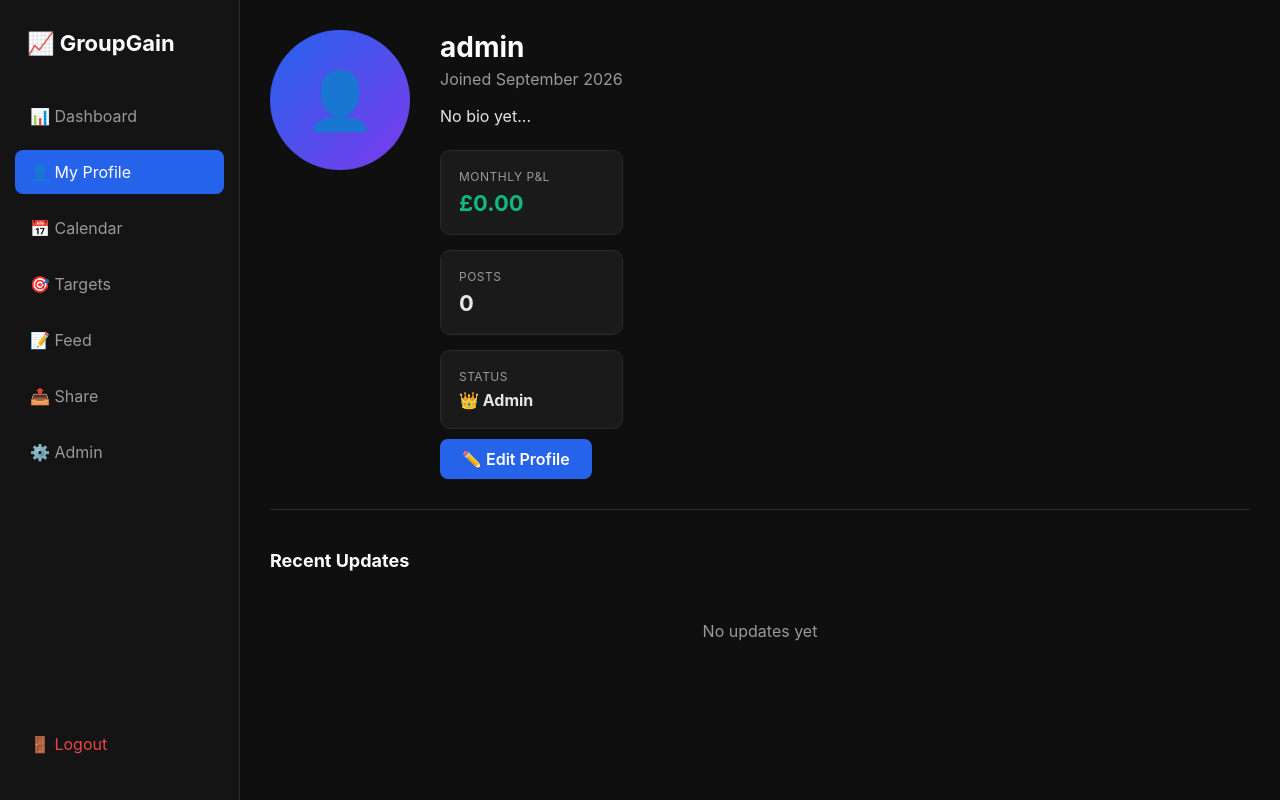
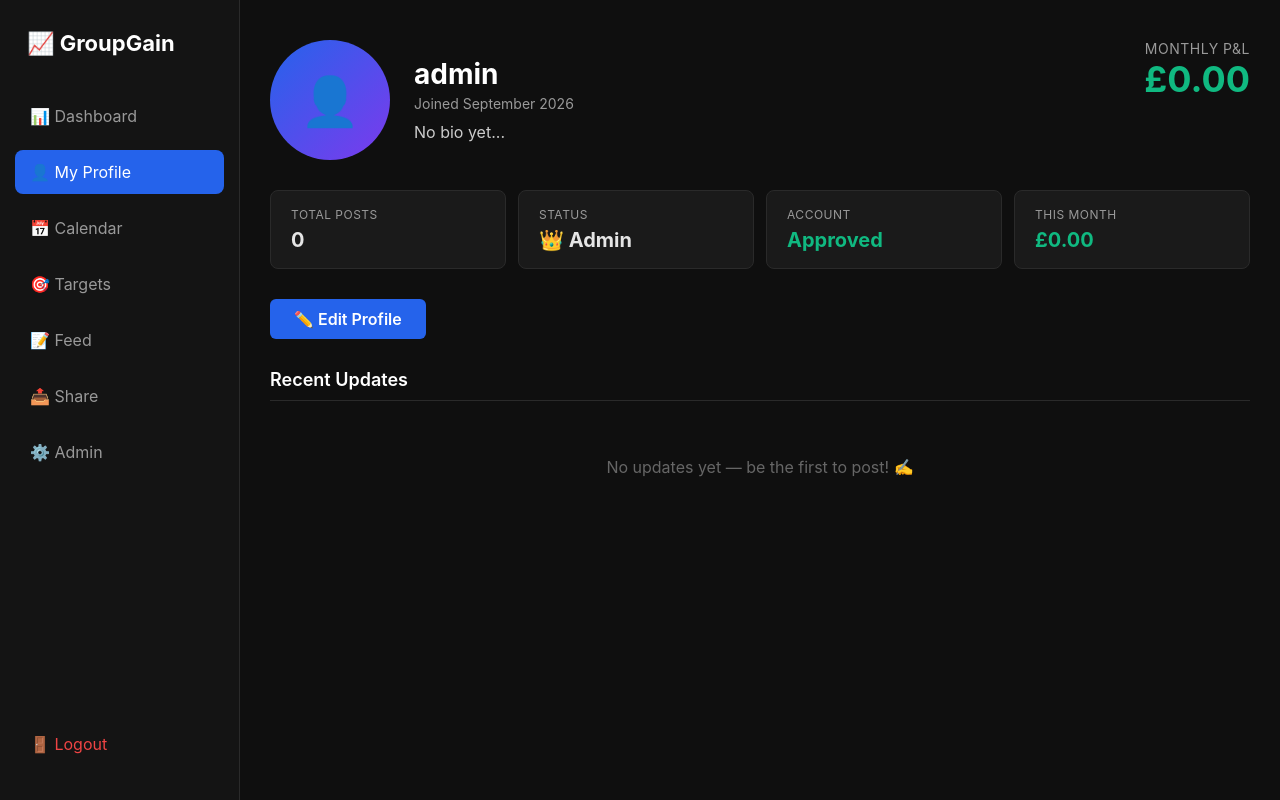
Before and after one commit to leemossford-jpg/groupgain, a Flask app: page /profile/admin in a window 1280 px wide. Run offline with Flask 3, Linux system fonts and the light colour scheme; a user stored in the database is signed in; data that the repository does not hold is empty.

Commit message:
Update profile.html

```diff
--- a/templates/profile.html
+++ b/templates/profile.html
@@ -2,147 +2,220 @@
 {% block content %}
 
 <style>
-  .profile-header {
+  .page-wrap { padding: 10px 0; }
+
+  /* ===== TOP HEADER — like Monthly Performance ===== */
+  .profile-top {
     display: flex;
-    gap: 30px;
+    justify-content: space-between;
     align-items: flex-start;
-    margin-bottom: 40px;
-    padding-bottom: 30px;
-    border-bottom: 1px solid #2a2a2a;
+    margin-bottom: 30px;
+    flex-wrap: wrap;
+    gap: 20px;
   }
-  .profile-avatar {
-    width: 140px;
-    height: 140px;
+  .profile-identity {
+    display: flex;
+    gap: 24px;
+    align-items: center;
+  }
+  .avatar-lg {
+    width: 120px;
+    height: 120px;
     border-radius: 50%;
     background: linear-gradient(135deg, #2563eb, #7c3aed);
     display: flex;
     align-items: center;
     justify-content: center;
-    font-size: 56px;
+    font-size: 48px;
+    overflow: hidden;
     flex-shrink: 0;
-    overflow: hidden;
   }
-  .profile-avatar img {
+  .avatar-lg img {
     width: 100%;
     height: 100%;
     object-fit: cover;
   }
-  .profile-info h1 {
+  .profile-name h1 {
     font-size: 28px;
-    margin-bottom: 5px;
+    font-weight: 700;
+    margin-bottom: 4px;
   }
   .profile-meta {
     color: #999;
-    margin-bottom: 15px;
+    font-size: 14px;
+    margin-bottom: 8px;
   }
   .profile-bio {
-    max-width: 500px;
-    line-height: 1.6;
-    margin-bottom: 20px;
+    color: #ccc;
+    max-width: 450px;
+    line-height: 1.5;
   }
+  .profile-total {
+    text-align: right;
+  }
+  .total-label {
+    font-size: 14px;
+    color: #999;
+    text-transform: uppercase;
+    letter-spacing: 0.5px;
+  }
+  .total-value {
+    font-size: 36px;
+    font-weight: 700;
+    color: #10b981;
+  }
+  .total-value.negative {
+    color: #ef4444;
+  }
+
+  /* ===== STATS ROW — exactly like the reference ===== */
   .stats-row {
     display: grid;
-    grid-template-columns: repeat(auto-fit, minmax(140px, 1fr));
-    gap: 15px;
-    margin-top: 20px;
+    grid-template-columns: repeat(auto-fit, minmax(180px, 1fr));
+    gap: 12px;
+    margin-bottom: 30px;
   }
   .stat-card {
     background: #1a1a1a;
     border: 1px solid #2a2a2a;
-    border-radius: 10px;
-    padding: 18px;
+    border-radius: 8px;
+    padding: 16px 20px;
   }
   .stat-label {
     font-size: 12px;
+    color: #999;
     text-transform: uppercase;
     letter-spacing: 0.5px;
-    color: #999;
     margin-bottom: 6px;
   }
   .stat-value {
-    font-size: 22px;
+    font-size: 20px;
     font-weight: 700;
   }
-  .stat-value.positive { color: #10b981; }
-  .stat-value.neutral { color: #e5e5e5; }
+  .stat-value.green { color: #10b981; }
+  .stat-value.red { color: #ef4444; }
+
+  /* ===== EDIT BUTTON ===== */
+  .edit-section {
+    margin-bottom: 30px;
+  }
   .edit-btn {
     display: inline-block;
-    padding: 10px 22px;
+    padding: 10px 24px;
     background: #2563eb;
     color: #fff;
-    border-radius: 8px;
+    border-radius: 6px;
     text-decoration: none;
     font-weight: 600;
-    margin-top: 10px;
   }
   .edit-btn:hover { background: #3b82f6; }
+
+  /* ===== RECENT UPDATES ===== */
   .posts-section h2 {
     font-size: 18px;
-    margin-bottom: 20px;
+    font-weight: 600;
+    margin-bottom: 16px;
+    padding-bottom: 10px;
+    border-bottom: 1px solid #2a2a2a;
   }
   .post-card {
     background: #1a1a1a;
     border: 1px solid #2a2a2a;
-    border-radius: 10px;
-    padding: 20px;
-    margin-bottom: 15px;
+    border-radius: 8px;
+    padding: 18px 20px;
+    margin-bottom: 10px;
+  }
+  .post-text {
+    font-size: 15px;
+    line-height: 1.5;
+    margin-bottom: 6px;
   }
   .post-time {
     font-size: 12px;
-    color: #999;
-    margin-top: 10px;
+    color: #666;
+  }
+  .empty-state {
+    text-align: center;
+    padding: 40px;
+    color: #666;
   }
 </style>
 
-<div class="profile-header">
-  <div class="profile-avatar">
+<div class="page-wrap">
+
+  <!-- Top Section: Avatar + Name + Monthly Total -->
+  <div class="profile-top">
+    <div class="profile-identity">
+      <div class="avatar-lg">
         {% if profile_user.profile_pic and profile_user.profile_pic != 'default.png' %}
           <img src="{{ url_for('static', filename='profile_pics/' + profile_user.profile_pic) }}" alt="Profile">
         {% else %}
           👤
         {% endif %}
       </div>
-
-  <div class="profile-info">
+      <div class="profile-name">
         <h1>{{ profile_user.username }}</h1>
         <p class="profile-meta">Joined {{ profile_user.created_at.strftime('%B %Y') }}</p>
-    <p class="profile-bio">{{ profile_user.bio }}</p>
-
-    <div class="stats-row">
-      <div class="stat-card">
-        <div class="stat-label">Monthly P&L</div>
-        <div class="stat-value {% if month_total >= 0 %}positive{% else %}neutral{% endif %}">
+        <p class="profile-bio">
+          {% if profile_user.bio %}{{ profile_user.bio }}
+          {% else %}No bio yet...{% endif %}
+        </p>
+      </div>
+    </div>
+    <div class="profile-total">
+      <div class="total-label">Monthly P&L</div>
+      <div class="total-value {% if month_total < 0 %}negative{% endif %}">
         £{{ "%.2f"|format(month_total) }}
       </div>
     </div>
+  </div>
+
+  <!-- Stats Row -->
+  <div class="stats-row">
     <div class="stat-card">
-        <div class="stat-label">Posts</div>
+      <div class="stat-label">Total Posts</div>
       <div class="stat-value">{{ posts|length }}</div>
     </div>
     <div class="stat-card">
       <div class="stat-label">Status</div>
-        <div class="stat-value" style="font-size: 16px;">
+      <div class="stat-value">
         {% if profile_user.is_admin %}👑 Admin{% else %}Member{% endif %}
+      </div>
+    </div>
+    <div class="stat-card">
+      <div class="stat-label">Account</div>
+      <div class="stat-value {% if profile_user.is_approved %}green{% else %}red{% endif %}">
+        {% if profile_user.is_approved %}Approved{% else %}Pending{% endif %}
+      </div>
+    </div>
+    <div class="stat-card">
+      <div class="stat-label">This Month</div>
+      <div class="stat-value {% if month_total >= 0 %}green{% else %}red{% endif %}">
+        £{{ "%.2f"|format(month_total) }}
       </div>
     </div>
   </div>
 
+  <!-- Edit Button (only for own profile) -->
   {% if profile_user.id == current_user.id %}
+  <div class="edit-section">
     <a href="{{ url_for('edit_profile') }}" class="edit-btn">✏️ Edit Profile</a>
+  </div>
   {% endif %}
-  </div>
-</div>
 
+  <!-- Recent Updates -->
   <div class="posts-section">
     <h2>Recent Updates</h2>
     {% for post in posts %}
       <div class="post-card">
-      <p>{{ post.content }}</p>
+        <p class="post-text">{{ post.content }}</p>
         <p class="post-time">{{ post.created_at.strftime('%d %b %Y • %H:%M') }}</p>
       </div>
     {% else %}
-    <p style="color:#999; text-align:center; padding:30px;">No updates yet</p>
+      <div class="empty-state">No updates yet — be the first to post! ✍️</div>
     {% endfor %}
   </div>
 
+</div>
+
 {% endblock %}
```
Lines whose indentation alone changed are shown as unchanged.
